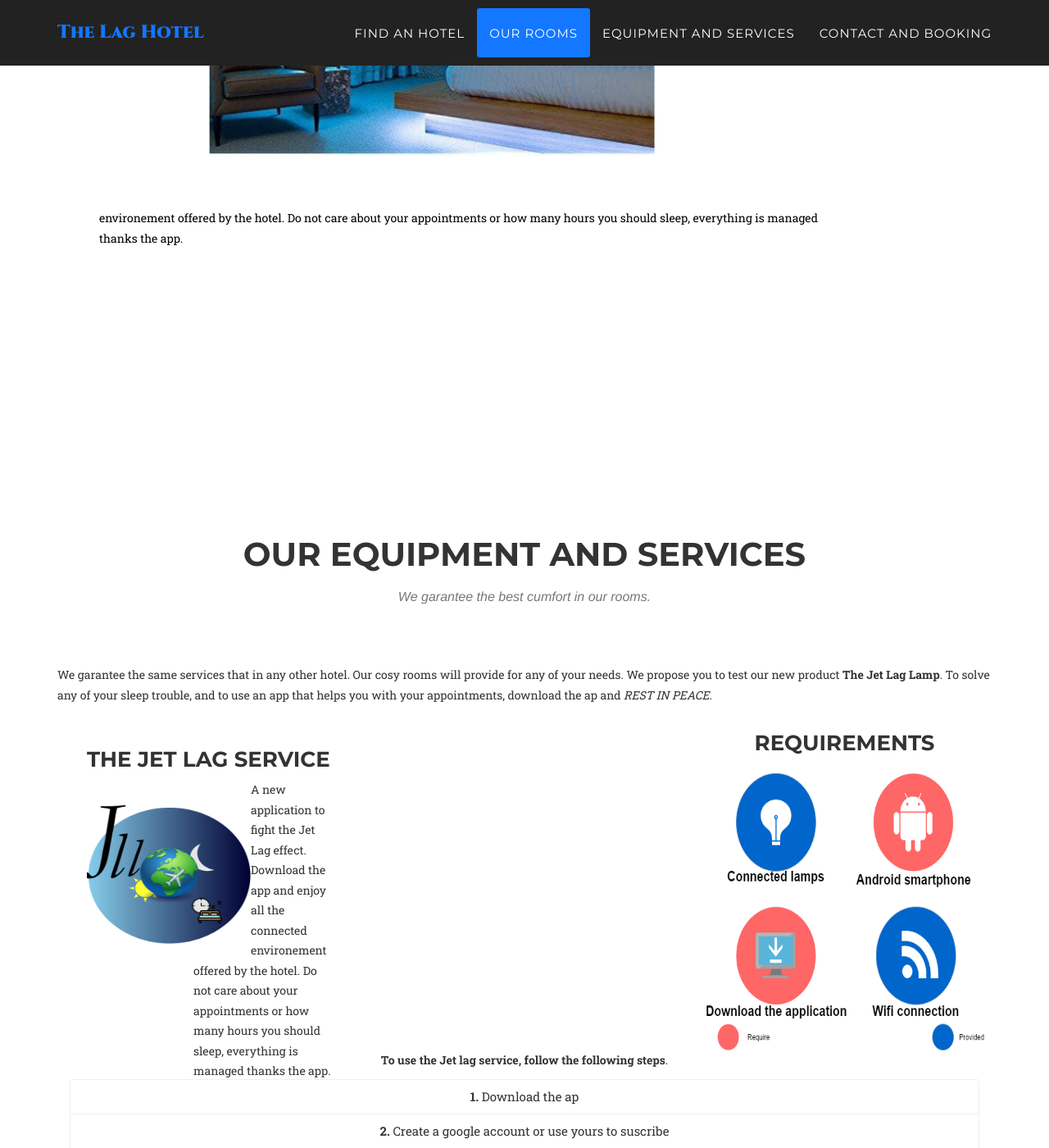
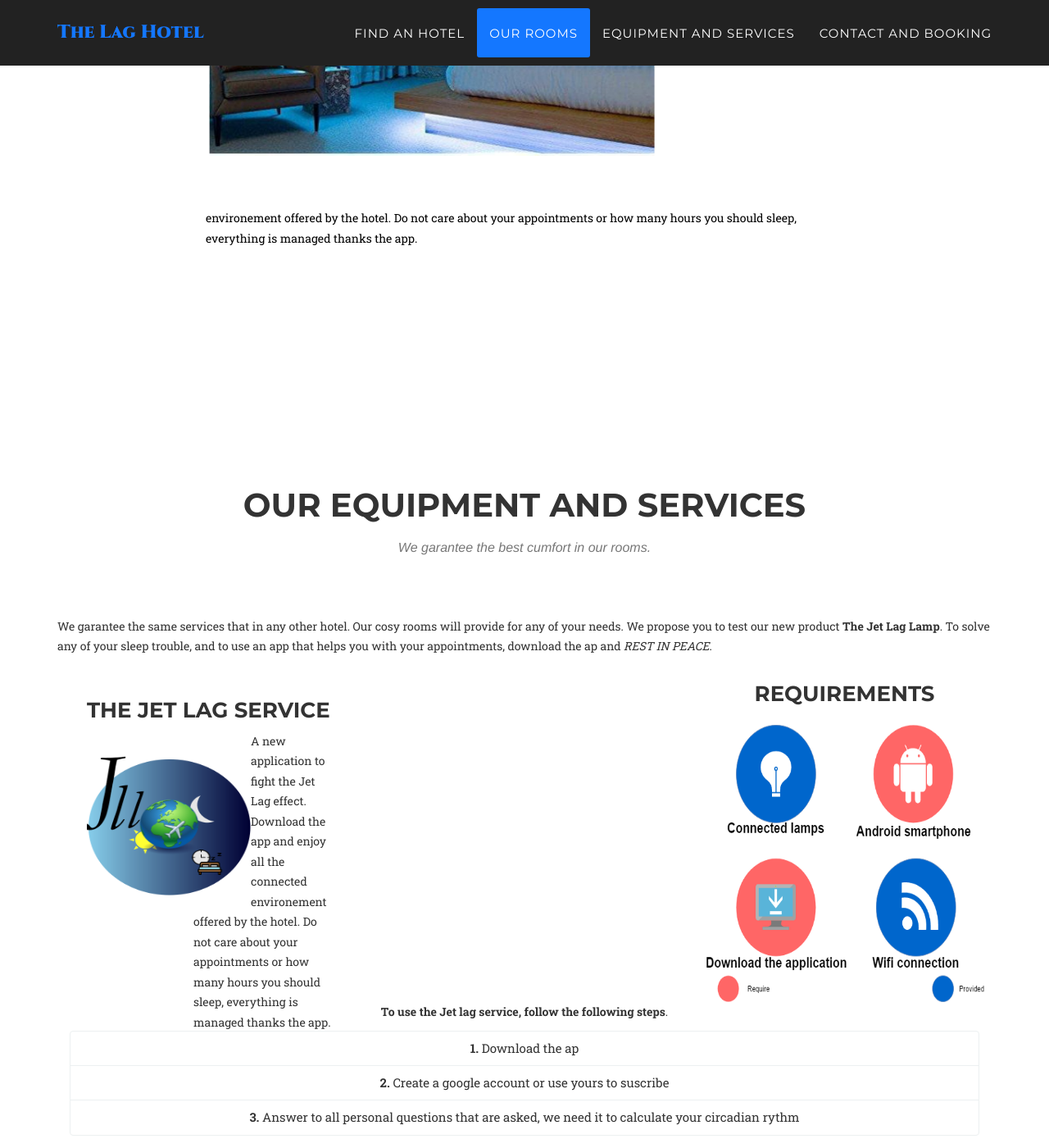
Before and after one commit to VincentGautier/Hotel-web-site, a Jekyll site: the page built from index.html, in a window 1280 px wide and 1400 px high, scrolled down 2600 px. Shown: the whole window at 82% size. Built offline with Jekyll 4.4.1, drawn with Linux system fonts in a browser that asks for light colours; some web fonts are replaced.

Commit message:
Update agency.css

```diff
--- a/_includes/css/agency.css
+++ b/_includes/css/agency.css
@@ -920,7 +920,7 @@
 height: 80px; /*hauteur de l'image*/
 margin-left: 130px; /*largeur de l'image + quelques px de marge*/
 }
-.bloc_romms p{
+.bloc_rooms p{
 height: 80px; /*hauteur de l'image*/
 margin-left: 130px; /*largeur de l'image + quelques px de marge*/
 }
```
